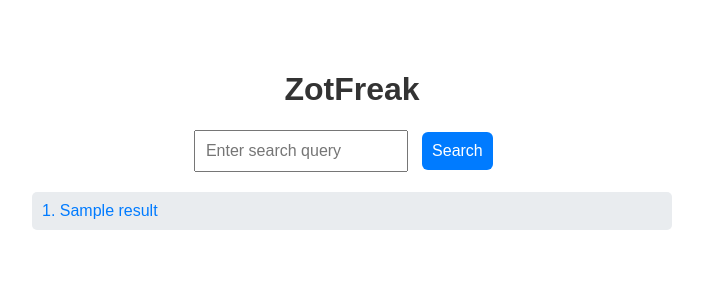
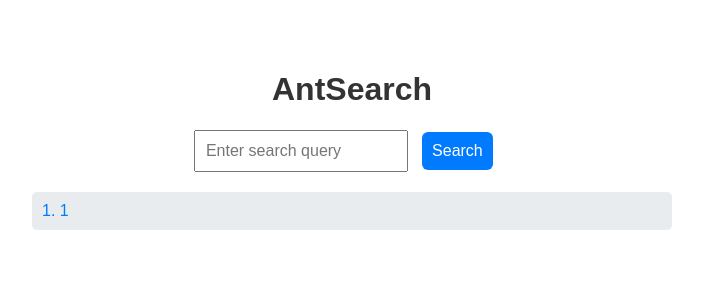
Before and after one commit to Hydrohaven/cs121_A3, a FastAPI app: template templates/index.html in a window 1280 px wide. Shown: the top 300 px of the page, without its empty margins (288-991 px from the left). Run offline with FastAPI, Linux system fonts and the light colour scheme; the template is opened without the code that fills it: most values are stand-ins (such as "Sample title", 1, 10 or a date in 2020); parts of the project's set-up code (start-up, migrations or seed data) failed here and were passed over.

Commit message:
changed name of title

```diff
--- a/app.py
+++ b/app.py
@@ -4,27 +4,25 @@ from fastapi.responses import HTMLResponse, FileResponse
 from fastapi.templating import Jinja2Templates
 import time
 from search import SearchEngine
-import uvicorn
 
 app = FastAPI()
 
 # Initialize the search engine with the path to the final index
-search_engine = SearchEngine("partial_test/final_index.json")
+search_engine = SearchEngine("partial_test/final_index.jsonl")
 
 # Jinja2 templates setup (for rendering HTML templates)
 templates = Jinja2Templates(directory="templates")
 
-
 @app.get("/", response_class=HTMLResponse)
 async def index(request: Request):
     return templates.TemplateResponse("index.html", {"request": request})
+
 
 @app.post("/search", response_class=HTMLResponse)
 async def search(request: Request, query: str = Form(...)):
     start_time = time.perf_counter()
     results = list(enumerate(search_engine.boolean_and_search(query), 1))[:50]
 
-    # Temporarily remove the summarization part
     summarized_results = []
     for idx, result in results:
         summarized_results.append({
@@ -32,14 +30,10 @@ async def search(request: Request, query: str = Form(...)):
             "result": result,
         })
 
+
     elapsed_time = time.perf_counter() - start_time
     formatted_elapsed_time = f"{elapsed_time:.4f}"
 
     return templates.TemplateResponse(
         "index.html", {"request": request, "query": query, "results": summarized_results, "elapsed_time": formatted_elapsed_time}
     )
-
-if __name__ == "__main__":
-    # Get the port from the environment variable or use 8000 as a fallback
-    port = int(os.environ.get("PORT", 8000))
-    uvicorn.run(app, host="0.0.0.0", port=port)
--- a/templates/index.html
+++ b/templates/index.html
@@ -3,7 +3,7 @@
 <head>
     <meta charset="UTF-8">
     <meta name="viewport" content="width=device-width, initial-scale=1.0">
-    <title>ZotFreak</title>
+    <title>AntSearch</title>
     <style>
         body {
             font-family: Arial, sans-serif;
@@ -80,7 +80,7 @@
 <body>
 
     <div class="container">
-        <h1>ZotFreak</h1>
+        <h1>AntSearch</h1>
 
         <!-- Search Form -->
         <div class="search-box">
@@ -99,7 +99,7 @@
             <div class="results">
                 {% for result in results %}
                     <div class="result-item">
-                        <a href="{{ result.result }}" target="_blank">{{ result.index }}. {{ result.result }}</a>
+                        <a href="{{ result.doc_id }}" target="_blank">{{ result.rank }}. {{ result.doc_id }}</a>
                     </div>
                 {% endfor %}
             </div>
```
